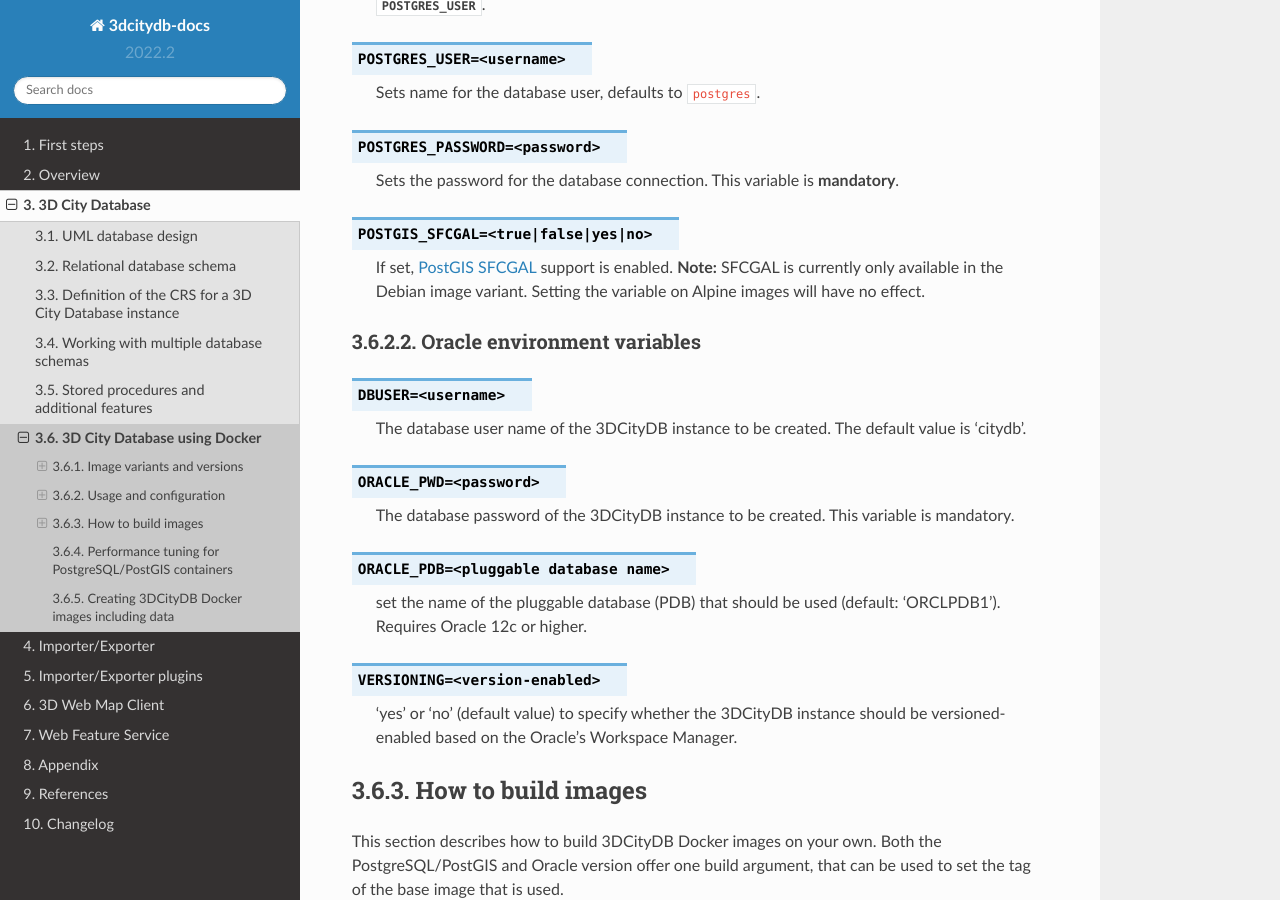
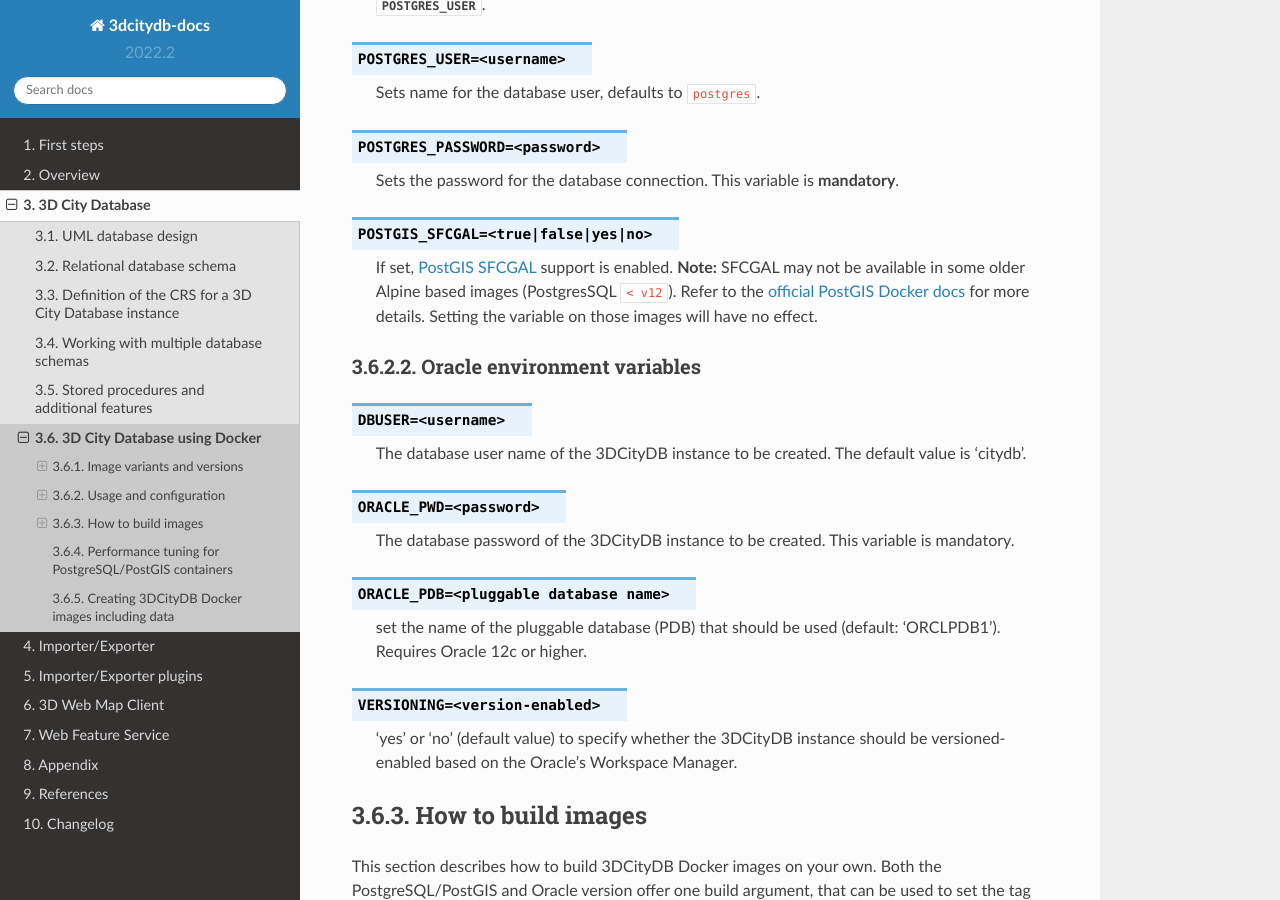
Before and after one commit to 3dcitydb/3dcitydb-docs, a Sphinx documentation site: the page built from source/3dcitydb/docker.rst, in a window 1280 px wide and 900 px high, scrolled down 3760 px. Built offline with Sphinx 7.4.7 and the Read the Docs theme 2.0.0, drawn with Linux system fonts in a browser that asks for light colours; some of the changed text lies outside the part shown.

Commit message:
Rework hint on SFCGAL availability

```diff
--- a/source/3dcitydb/docker.rst
+++ b/source/3dcitydb/docker.rst
@@ -23,7 +23,7 @@
 
 When designing the images we tried to stay as close as possible to the behavior of
 the base images and the :ref:`3DCityDB Shell scripts <3dcitydb_shell_scripts>`.
-Thus, all configuration options you may be used to from the base images are
+Thus, all configuration options you may be used to from the base images, are
 available for the 3DCityDB Docker images as well.
 
 .. rubric:: Synopsis
@@ -280,8 +280,10 @@
 .. option:: POSTGIS_SFCGAL=<true|false|yes|no>
 
   If set, `PostGIS SFCGAL <http://www.sfcgal.org/>`_ support is
-  enabled. **Note:** SFCGAL is currently only available in the Debian image variant.
-  Setting the variable on Alpine images will have no effect.
+  enabled. **Note:** SFCGAL may not be available in some older
+  Alpine based images (PostgresSQL ``< v12``). Refer to the
+  `official PostGIS Docker docs <https://hub.docker.com/r/postgis/postgis>`_ for more details.
+  Setting the variable on those images will have no effect.
 
 .. _citydb_docker_config_oracle:
 
```
